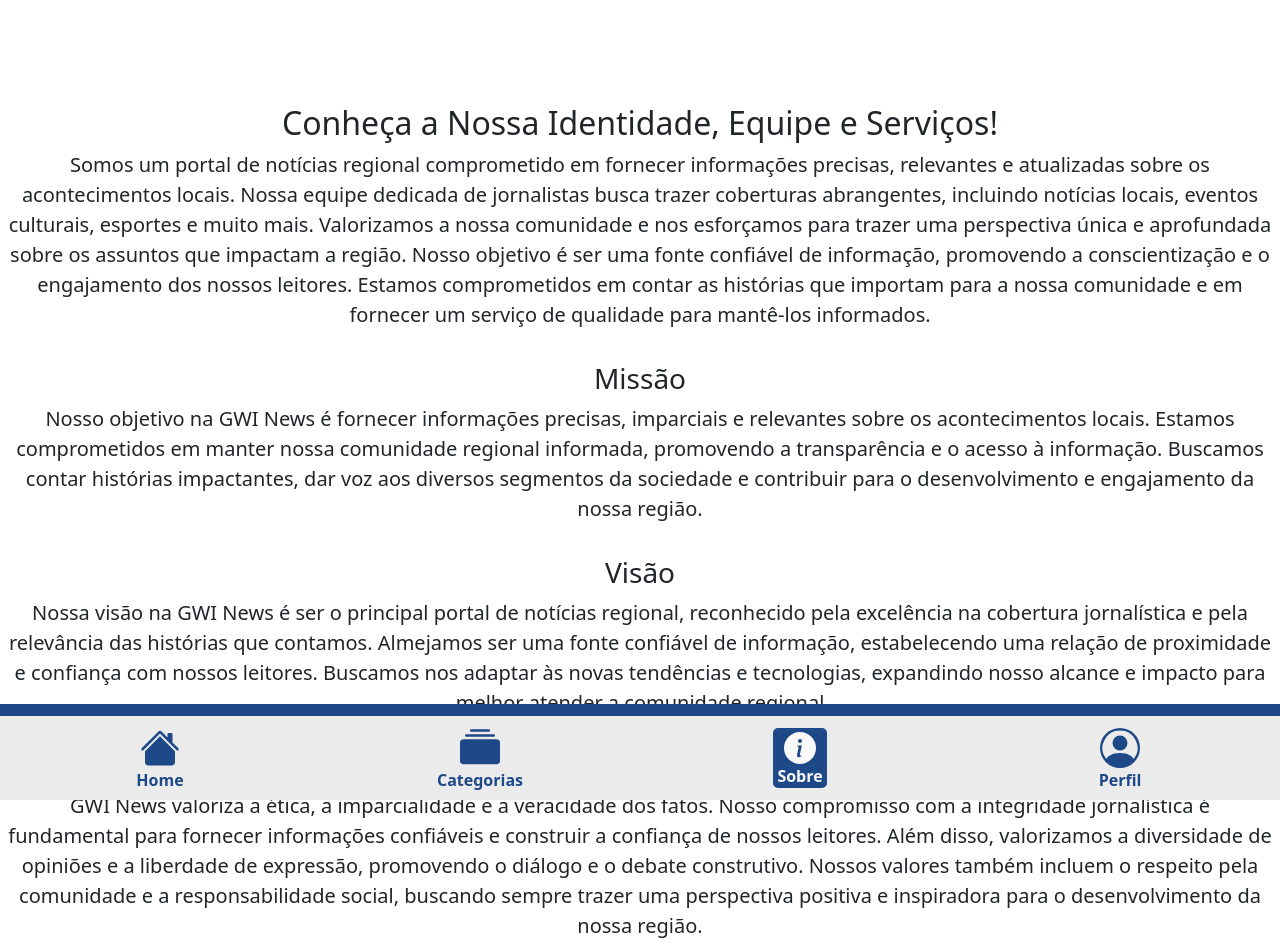
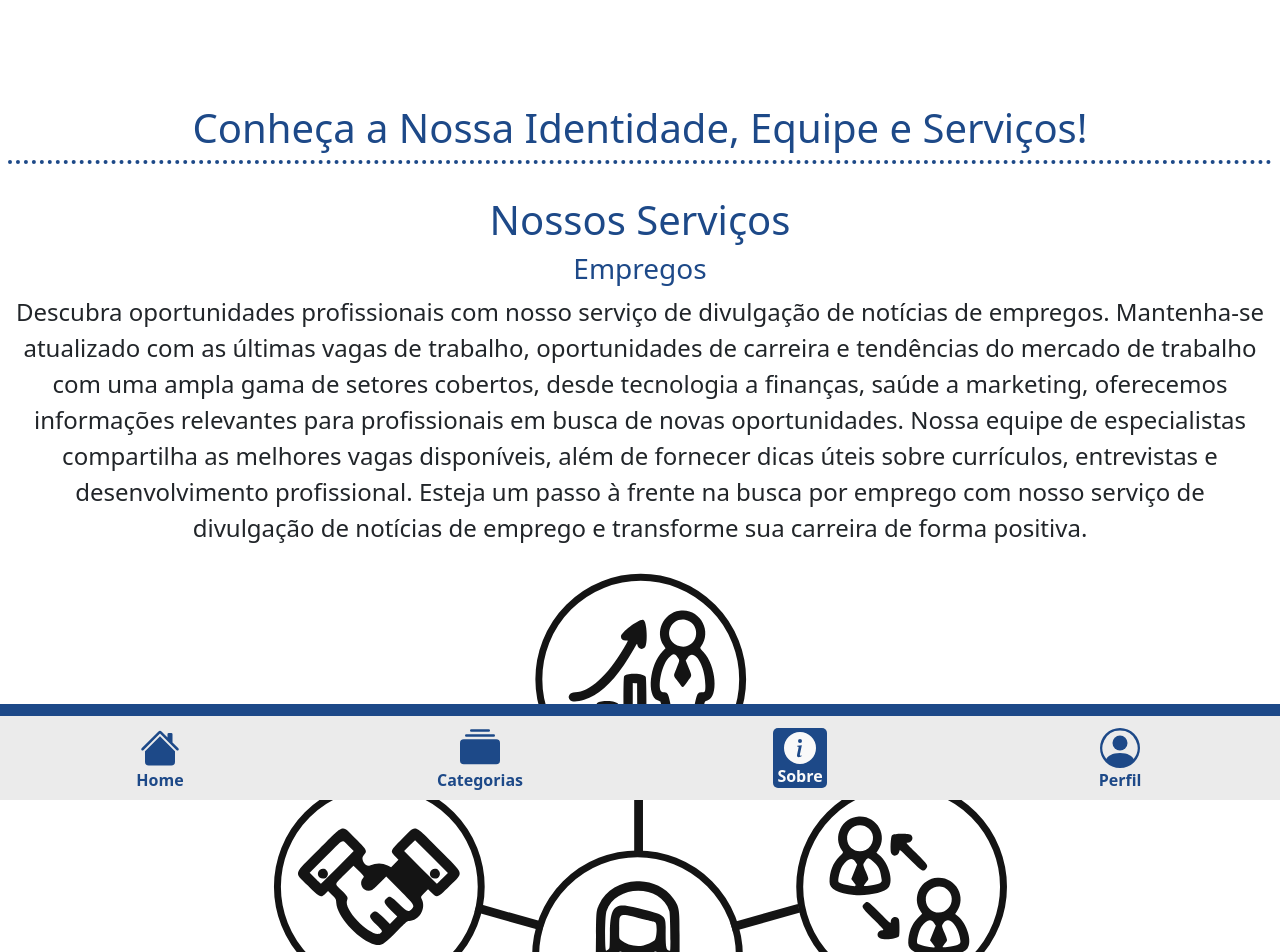
Before and after one commit to GWI-News/Semestre3, a React (Vite) app: page /SobreNos in a window 1280 px wide. Shown: the top 952 px of the page. Built offline with nearby package versions, Linux system fonts and the light colour scheme; no server answers; the database is empty.

Commit message:
Alterações para prévia.

```diff
--- a/package.json
+++ b/package.json
@@ -12,6 +12,7 @@
   },
   "dependencies": {
     "bootstrap": "^5.3.3",
+    "dotenv": "^16.4.5",
     "firebase": "^10.12.0",
     "firebase-tools": "^13.9.0",
     "react": "^18.2.0",
--- a/src/firebase/config.jsx
+++ b/src/firebase/config.jsx
@@ -3,9 +3,10 @@ import { getAnalytics } from "firebase/analytics"
 import { getFirestore } from "firebase/firestore"
 import { getStorage } from "firebase/storage"
 import { getAuth } from "firebase/auth"
+import credentials from "../../credentials.json"
 
 const firebaseConfig = {
-    apiKey: "AIzaSyBlo_upI2kwLPk3GBKez86KnpZ2kPhxmyY",
+    apiKey: credentials.firebase_api_key,
     authDomain: "gwinews-e715f.firebaseapp.com",
     projectId: "gwinews-e715f",
     storageBucket: "gwinews-e715f.appspot.com",
--- a/src/hooks/userAuthentication.jsx
+++ b/src/hooks/userAuthentication.jsx
@@ -19,7 +19,7 @@ export const userAuthentication = () => {
         try {
             const userCredentials = await createUserWithEmailAndPassword(auth, user.newEmail, user.newPassword)
             const userId = userCredentials.user.uid
-            await setDoc(doc(db, 'Usuarios', userId), { name: user.newName, access: 1 })
+            await setDoc(doc(db, 'Usuarios', userId), { name: user.newName, access: 0 })
             sendEmailVerification(auth.currentUser).then(() => {
                 alert('Verifique seu E-mail para Confirmar o Cadastro.')
             })
--- a/src/pages/Faq/Faq.module.css
+++ b/src/pages/Faq/Faq.module.css
@@ -3,7 +3,7 @@
     text-align: center;
     margin: 12vh 0;
     padding: 0.5rem;
-    background-color: #EBEBEB;
+    background-color: #F9F9F9;
 }
 
 .faqSectionDivisor {
--- a/src/pages/SobreNos/SobreNos.jsx
+++ b/src/pages/SobreNos/SobreNos.jsx
@@ -1,5 +1,7 @@
-import React from 'react';
-import styles from './SobreNos.module.css';
+import React from 'react'
+import styles from './SobreNos.module.css'
+
+import { Link } from 'react-router-dom'
 
 const SobreNos = () => {
   return (
@@ -7,28 +9,48 @@ const SobreNos = () => {
       <div className={styles.container}>
         <div className={styles.linha}>
           <h1 className={styles.sobreNosH1}>Conheça a Nossa Identidade, Equipe e Serviços!</h1>
-          <p className={styles.sobreNosP}>Somos um portal de notícias regional comprometido em fornecer informações precisas, relevantes e atualizadas sobre os acontecimentos locais.
-            Nossa equipe dedicada de jornalistas busca trazer coberturas abrangentes, incluindo notícias locais, eventos culturais, esportes e muito mais.
-            Valorizamos a nossa comunidade e nos esforçamos para trazer uma perspectiva única e aprofundada sobre os assuntos que impactam a região.
-            Nosso objetivo é ser uma fonte confiável de informação, promovendo a conscientização e o engajamento dos nossos leitores.
-            Estamos comprometidos em contar as histórias que importam para a nossa comunidade e em fornecer um serviço de qualidade para mantê-los informados.</p>
-
-          <h2 className={styles.sobreNosH2}>Missão</h2>
-          <p className={styles.sobreNosP}>Nosso objetivo na GWI News é fornecer informações precisas, imparciais e relevantes sobre os acontecimentos locais.
-            Estamos comprometidos em manter nossa comunidade regional informada, promovendo a transparência e o acesso à informação.
-            Buscamos contar histórias impactantes, dar voz aos diversos segmentos da sociedade e contribuir para o desenvolvimento e engajamento da nossa região.</p>
-
-          <h2 className={styles.sobreNosH2}>Visão</h2>
-          <p className={styles.sobreNosP}>Nossa visão na GWI News é ser o principal portal de notícias regional, reconhecido pela excelência na cobertura jornalística e pela relevância das histórias que contamos.
-            Almejamos ser uma fonte confiável de informação, estabelecendo uma relação de proximidade e confiança com nossos leitores.
-            Buscamos nos adaptar às novas tendências e tecnologias, expandindo nosso alcance e impacto para melhor atender a comunidade regional</p>
-
-          <h2 className={styles.sobreNosH2}>Valores</h2>
-          <p className={styles.sobreNosP}>GWI News valoriza a ética, a imparcialidade e a veracidade dos fatos. Nosso compromisso com a integridade jornalística é fundamental para fornecer informações confiáveis e construir a confiança de nossos leitores.
-            Além disso, valorizamos a diversidade de opiniões e a liberdade de expressão, promovendo o diálogo e o debate construtivo.
-            Nossos valores também incluem o respeito pela comunidade e a responsabilidade social, buscando sempre trazer uma perspectiva positiva e inspiradora para o desenvolvimento da nossa região.</p>
         </div>
-
+        <div div className={styles.linha}>
+          <h1 className={styles.sobreNosH1}>Nossos Serviços</h1>
+          <div>
+            <h2 className={styles.sobreNosH2}>Empregos</h2>
+            <p className={styles.sobreNosP}>Descubra oportunidades profissionais com nosso serviço de divulgação de notícias de empregos.
+              Mantenha-se atualizado com as últimas vagas de trabalho, oportunidades de carreira e tendências do mercado de trabalho com uma ampla gama de setores cobertos, desde tecnologia a finanças, saúde a marketing, oferecemos informações relevantes para profissionais em busca de novas oportunidades.
+              Nossa equipe de especialistas compartilha as melhores vagas disponíveis, além de fornecer dicas úteis sobre currículos, entrevistas e desenvolvimento profissional.
+              Esteja um passo à frente na busca por emprego com nosso serviço de divulgação de notícias de emprego e transforme sua carreira de forma positiva.</p>
+            <img src="art_empregos.svg" alt="Nossa equipe" className={styles.image} />
+          </div>
+          <div>
+            <h2 className={styles.sobreNosH2}>Educação</h2>
+            <p className={styles.sobreNosP}>Esteja atualizado sobre as últimas tendências e novidades na área da educação, desde avanços na tecnologia educacional até políticas e programas educacionais inovadores.
+              Nossa equipe de especialistas em educação traz informações abrangentes sobre instituições de ensino, cursos, bolsas de estudo e eventos educacionais.
+              Quer você seja um estudante em busca de orientação sobre escolhas acadêmicas, um profissional buscando aprimorar suas habilidades ou um educador em busca de recursos e estratégias, nosso serviço oferece insights valiosos e inspiração para impulsionar sua jornada educacional</p>
+            <img src="art_educacao.svg" alt="Nossa equipe" className={styles.image} />
+          </div>
+          <div>
+            <h2 className={styles.sobreNosH2}>Esportes</h2>
+            <p className={styles.sobreNosP}>Descubra o mundo emocionante do esporte com o nosso serviço de divulgação de notícias esportivas do Portal de Notícias!
+              Mantenha-se atualizado com as últimas informações, resultados, análises e destaques dos principais eventos esportivos em todo o mundo. De futebol a basquete, tênis a corrida, cobrimos uma ampla variedade de esportes para satisfazer todos os gostos e interesses.
+              Com uma equipe de jornalistas especializados, trazemos a você coberturas abrangentes, entrevistas exclusivas e análises aprofundadas para que você não perca nenhum lance importante.
+              Esteja no centro da ação esportiva com nosso serviço de divulgação de notícias esportivas e desfrute de uma experiência envolvente e informativa que o manterá à frente do jogo.</p>
+            <img src="art_esportes.svg" alt="Nossa equipe" className={styles.image} />
+          </div>
+          <div>
+            <h2 className={styles.sobreNosH2}>Entretenimento</h2>
+            <p className={styles.sobreNosP}>Mantenha-se atualizado de lançamentos de filmes e séries a shows e concertos, trazemos informações exclusivas, entrevistas com artistas, críticas e recomendações para que você nunca perca os acontecimentos mais quentes do mundo do entretenimento.
+              Quer você seja um cinéfilo, um aficionado por música ou um fã de cultura pop, nosso serviço oferece uma dose diária de diversão e inspiração. Esteja sempre à frente das tendências e mergulhe no emocionante universo do entretenimento com nosso serviço de divulgação de notícias de entretenimento.
+              Prepare-se para se divertir e explorar um mundo de possibilidades!</p>
+            <img src="art_entretenimento.svg" alt="Nossa equipe" className={styles.image} />
+          </div>
+          <div>
+            <h2 className={styles.sobreNosH2}>Economia</h2>
+            <p className={styles.sobreNosP}>Nossa equipe de especialistas em economia traz análises aprofundadas, informações sobre empresas, relatórios de mercado e cobertura de eventos que afetam o cenário econômico.
+              Seja você um investidor, empreendedor ou profissional buscando compreender os desafios e oportunidades da economia atual, nosso serviço oferece uma visão abrangente e confiável para ajudá-lo a tomar decisões informadas.
+              Esteja à frente das mudanças econômicas e maximize seu potencial financeiro com nosso serviço de divulgação de notícias de economia.
+              Descubra insights valiosos e navegue pelo mundo dos negócios com confiança e conhecimento.</p>
+            <img src="art_economia.svg" alt="Nossa equipe" className={styles.image} />
+          </div>
+        </div>
         <div className={styles.linha}>
           <h1 className={styles.sobreNosH1}>Nossa Equipe</h1>
           <ul className={styles.sobreNosUl}>
@@ -54,51 +76,10 @@ const SobreNos = () => {
             </li>
           </ul>
         </div>
-
         <div>
-          <h1 className={styles.sobreNosH1}>Nossos Serviços</h1>
-          <div>
-            <h2 className={styles.sobreNosH2}>Empregos</h2>
-            <p className={styles.sobreNosP}>Descubra oportunidades profissionais com nosso serviço de divulgação de notícias de empregos.
-              Mantenha-se atualizado com as últimas vagas de trabalho, oportunidades de carreira e tendências do mercado de trabalho com uma ampla gama de setores cobertos, desde tecnologia a finanças, saúde a marketing, oferecemos informações relevantes para profissionais em busca de novas oportunidades.
-              Nossa equipe de especialistas compartilha as melhores vagas disponíveis, além de fornecer dicas úteis sobre currículos, entrevistas e desenvolvimento profissional.
-              Esteja um passo à frente na busca por emprego com nosso serviço de divulgação de notícias de emprego e transforme sua carreira de forma positiva.</p>
-            <img src="art_empregos.svg" alt="Nossa equipe" className={styles.image} />
-          </div>
-
-          <div>
-            <h2 className={styles.sobreNosH2}>Educação</h2>
-            <p className={styles.sobreNosP}>Esteja atualizado sobre as últimas tendências e novidades na área da educação, desde avanços na tecnologia educacional até políticas e programas educacionais inovadores.
-              Nossa equipe de especialistas em educação traz informações abrangentes sobre instituições de ensino, cursos, bolsas de estudo e eventos educacionais.
-              Quer você seja um estudante em busca de orientação sobre escolhas acadêmicas, um profissional buscando aprimorar suas habilidades ou um educador em busca de recursos e estratégias, nosso serviço oferece insights valiosos e inspiração para impulsionar sua jornada educacional</p>
-            <img src="art_educacao.svg" alt="Nossa equipe" className={styles.image} />
-          </div>
-
-          <div>
-            <h2 className={styles.sobreNosH2}>Esportes</h2>
-            <p className={styles.sobreNosP}>Descubra o mundo emocionante do esporte com o nosso serviço de divulgação de notícias esportivas do Portal de Notícias!
-              Mantenha-se atualizado com as últimas informações, resultados, análises e destaques dos principais eventos esportivos em todo o mundo. De futebol a basquete, tênis a corrida, cobrimos uma ampla variedade de esportes para satisfazer todos os gostos e interesses.
-              Com uma equipe de jornalistas especializados, trazemos a você coberturas abrangentes, entrevistas exclusivas e análises aprofundadas para que você não perca nenhum lance importante.
-              Esteja no centro da ação esportiva com nosso serviço de divulgação de notícias esportivas e desfrute de uma experiência envolvente e informativa que o manterá à frente do jogo.</p>
-            <img src="art_esportes.svg" alt="Nossa equipe" className={styles.image} />
-          </div>
-
-          <div>
-            <h2 className={styles.sobreNosH2}>Entretenimento</h2>
-            <p className={styles.sobreNosP}>Mantenha-se atualizado de lançamentos de filmes e séries a shows e concertos, trazemos informações exclusivas, entrevistas com artistas, críticas e recomendações para que você nunca perca os acontecimentos mais quentes do mundo do entretenimento.
-              Quer você seja um cinéfilo, um aficionado por música ou um fã de cultura pop, nosso serviço oferece uma dose diária de diversão e inspiração. Esteja sempre à frente das tendências e mergulhe no emocionante universo do entretenimento com nosso serviço de divulgação de notícias de entretenimento.
-              Prepare-se para se divertir e explorar um mundo de possibilidades!</p>
-            <img src="art_entretenimento.svg" alt="Nossa equipe" className={styles.image} />
-          </div>
-
-          <div>
-            <h2 className={styles.sobreNosH2}>Economia</h2>
-            <p className={styles.sobreNosP}>Nossa equipe de especialistas em economia traz análises aprofundadas, informações sobre empresas, relatórios de mercado e cobertura de eventos que afetam o cenário econômico.
-              Seja você um investidor, empreendedor ou profissional buscando compreender os desafios e oportunidades da economia atual, nosso serviço oferece uma visão abrangente e confiável para ajudá-lo a tomar decisões informadas.
-              Esteja à frente das mudanças econômicas e maximize seu potencial financeiro com nosso serviço de divulgação de notícias de economia.
-              Descubra insights valiosos e navegue pelo mundo dos negócios com confiança e conhecimento.</p>
-            <img src="art_economia.svg" alt="Nossa equipe" className={styles.image} />
-          </div>
+          <Link to='/Faq' className={styles.sobreNosH2}>
+            <h2>Clique Aqui para Acessar nosso Faq!</h2>
+          </Link>
         </div>
       </div>
     </>
--- a/src/pages/SobreNos/SobreNos.module.css
+++ b/src/pages/SobreNos/SobreNos.module.css
@@ -25,17 +25,22 @@
 }
 
 .sobreNosH1 {
-    font-size: 2rem;
+    font-size: 2.5rem;
+    color: #1D4988;
+    margin-bottom: 0.5rem;
 }
 
 .sobreNosH2 {
-    margin-top: 2rem;
     font-size: 1.75rem;
+    color: #1D4988;
+    margin-bottom: 0.5rem;
 }
 
 .sobreNosP {
-    margin-bottom: 2rem;
-    font-size: 1.25rem;
+    text-align: center;
+    font-size: 1.5rem;
+    margin-bottom: 1.5rem;
+    padding: 0 0.5rem;
 }
 
 .sobreNosUl {
```
Also changed, not shown: 2 other files (tests, documents, lock files or other folders).
